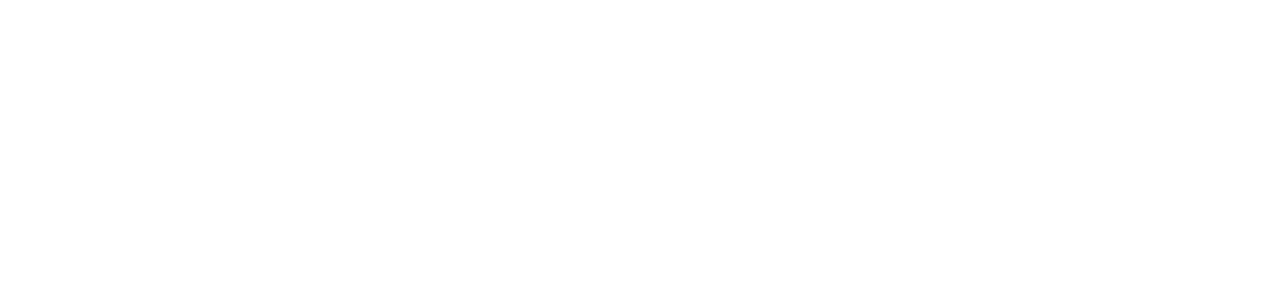
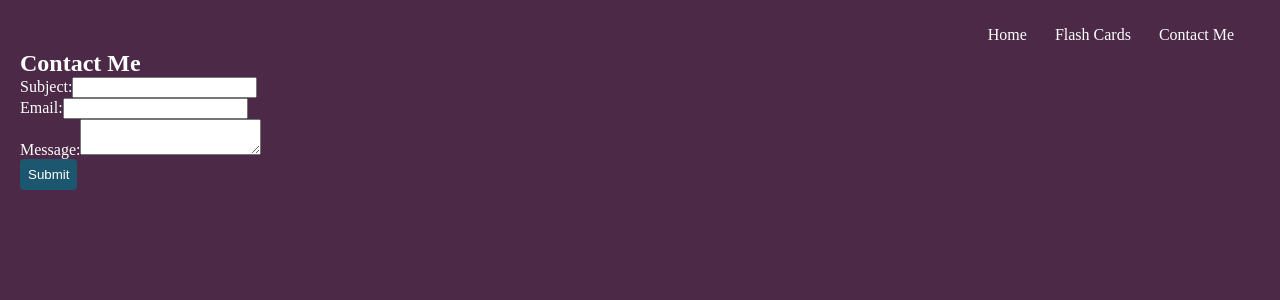
Before and after one commit to GigaChad808/findOut, a React (Create React App) app in the folder my-app/: page /messages in a window 1280 px wide. Before the commit this address had no page. Shown: the top 300 px of the page. Built offline with nearby package versions, Linux system fonts and the light colour scheme.

Commit message:
Forgot to push changes, routing, styling main page and added contact-me

```diff
--- a/my-app/package.json
+++ b/my-app/package.json
@@ -8,6 +8,7 @@
     "@testing-library/user-event": "^13.5.0",
     "react": "^18.2.0",
     "react-dom": "^18.2.0",
+    "react-router-dom": "^6.21.1",
     "react-scripts": "5.0.1",
     "web-vitals": "^2.1.4"
   },
--- a/my-app/src/App.js
+++ b/my-app/src/App.js
@@ -1,16 +1,29 @@
 import React from 'react';
-import { BrowserRouter, Route, Routes } from 'react-router-dom';
-import Home from './components/Home/Home';
-import FlashCards from './components/FlashCards/FlashCards';
+import { BrowserRouter, Routes, Route, Link, NavLink } from 'react-router-dom';
+import Home from './home';
+import FlashCards from './flashcards';
+import './index.css';
+import ContactMe from './contactme';
+
+
 
 function App() {
   return (
     <BrowserRouter>
+    <header>
+      <nav>
+        <NavLink to="/">Home</NavLink>
+        <NavLink to="/flash-cards">Flash Cards</NavLink>
+        <NavLink to="/contactMe">Contact Me</NavLink>
+      </nav>
+    </header>
+     <main>
       <Routes>
-        <Route path="/" element={<Home />} />
+        <Route index element={<Home />} />
         <Route path="/flash-cards" element={<FlashCards />} />
-        {/* Add other routes as needed */}
+        <Route path="/messages" element={<ContactMe />} />
       </Routes>
+      </main>
     </BrowserRouter>
   );
 }
--- /dev/null
+++ b/my-app/src/contactme.js
@@ -0,0 +1,66 @@
+import React, { useState } from 'react';
+
+const ContactMe = () => {
+  const [subject, setSubject] = useState('');
+  const [email, setEmail] = useState('');
+  const [content, setContent] = useState('');
+
+  const handleSubmit = async (e) => {
+    e.preventDefault();
+
+    try {
+      const response = await fetch('http://localhost:3000/messages', {
+        method: 'POST',
+        headers: {
+          'Content-Type': 'application/json',
+        },
+        body: JSON.stringify({ subject, email, content }),
+      });
+
+      if (response.ok) {
+        // Do something on successful submission, like displaying a success message
+      } else {
+        console.error('Failed to send message');
+      }
+    } catch (error) {
+      console.error('Error sending message:', error);
+    }
+  };
+
+  return (
+    <div>
+      <h2>Contact Me</h2>
+      <form onSubmit={handleSubmit}>
+        <div>
+          <label htmlFor="subject">Subject:</label>
+          <input
+            type="text"
+            id="subject"
+            value={subject}
+            onChange={(e) => setSubject(e.target.value)}
+          />
+        </div>
+        <div>
+          <label htmlFor="email">Email:</label>
+          <input
+            type="email"
+            id="email"
+            value={email}
+            onChange={(e) => setEmail(e.target.value)}
+          />
+        </div>
+        <div>
+          <label htmlFor="content">Message:</label>
+          <textarea
+            id="content"
+            value={content}
+            onChange={(e) => setContent(e.target.value)}
+          ></textarea>
+        </div>
+        <button type="submit">Submit</button>
+      </form>
+    </div>
+  );
+};
+
+export default ContactMe;
--- /dev/null
+++ b/my-app/src/flashcards.js
@@ -0,0 +1,28 @@
+import React, { useState, useEffect } from 'react';
+
+const FlashCards = () => {
+  const [flashCards, setFlashCards] = useState([]);
+
+  useEffect(() => {
+    fetch('http://localhost:3000/cards')
+      .then((response) => response.json())
+      .then((data) => setFlashCards(data.cards))
+      .catch((error) => console.error('Error fetching cards:', error));
+  }, []);
+
+  return (
+    <div>
+      <h2>Flash Cards</h2>
+      <ul>
+        {flashCards.map((card) => (
+          <li key={card.id}>
+            <span>{card.front}</span>
+            <span>{card.back}</span>
+          </li>
+        ))}
+      </ul>
+    </div>
+  );
+};
+
+export default FlashCards;
--- /dev/null
+++ b/my-app/src/index.css
@@ -0,0 +1,57 @@
+
+:root {
+  --primary: #1c566f;
+  --secondary: #4b2947;
+
+}
+
+body {
+  margin: 0;
+  padding: 20px;
+  background: var(--secondary);
+}
+
+* {
+  color: #fff;
+  margin: 0;
+}
+
+p {
+  margin: 20px 0;
+}
+
+button {
+  border: 0;
+  padding: 8px;
+  border-radius: 4px;
+  color: white;
+  background: var(--primary);
+  cursor: pointer;
+}
+
+
+
+header nav {
+  display: flex;
+  gap: 16px;
+  justify-content: end;
+  max-width: 1200px;
+  margin: 0 auto;
+
+}
+
+header nav h1 {
+  margin-right: auto;
+  border-bottom: 3px solid var(--primary);
+
+}
+
+header nav a {
+  text-decoration: none;
+  padding: 6px;
+  border-radius: 4px;
+}
+
+header nav a.active {
+  background: var(--primary);
+}
```
Also changed, not shown: 1 other file (tests, documents, lock files or other folders).
